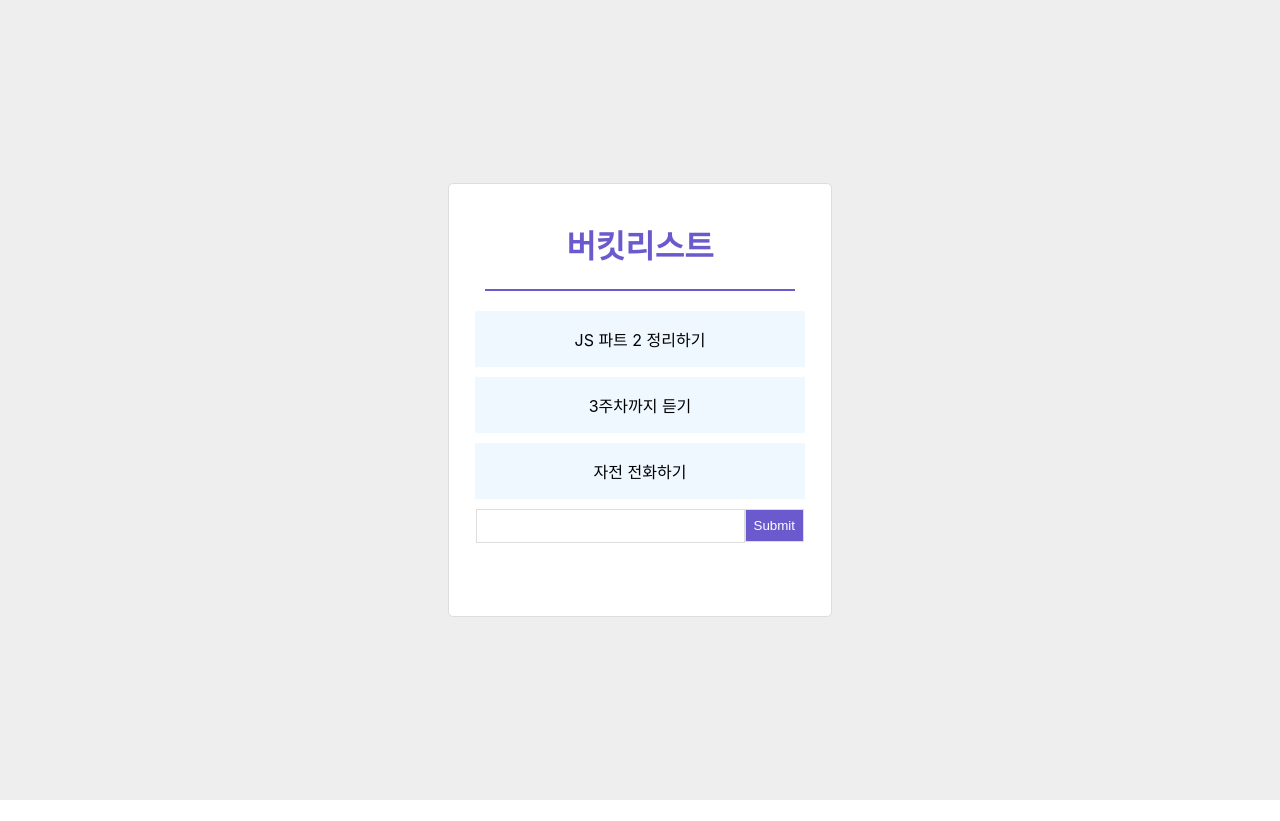
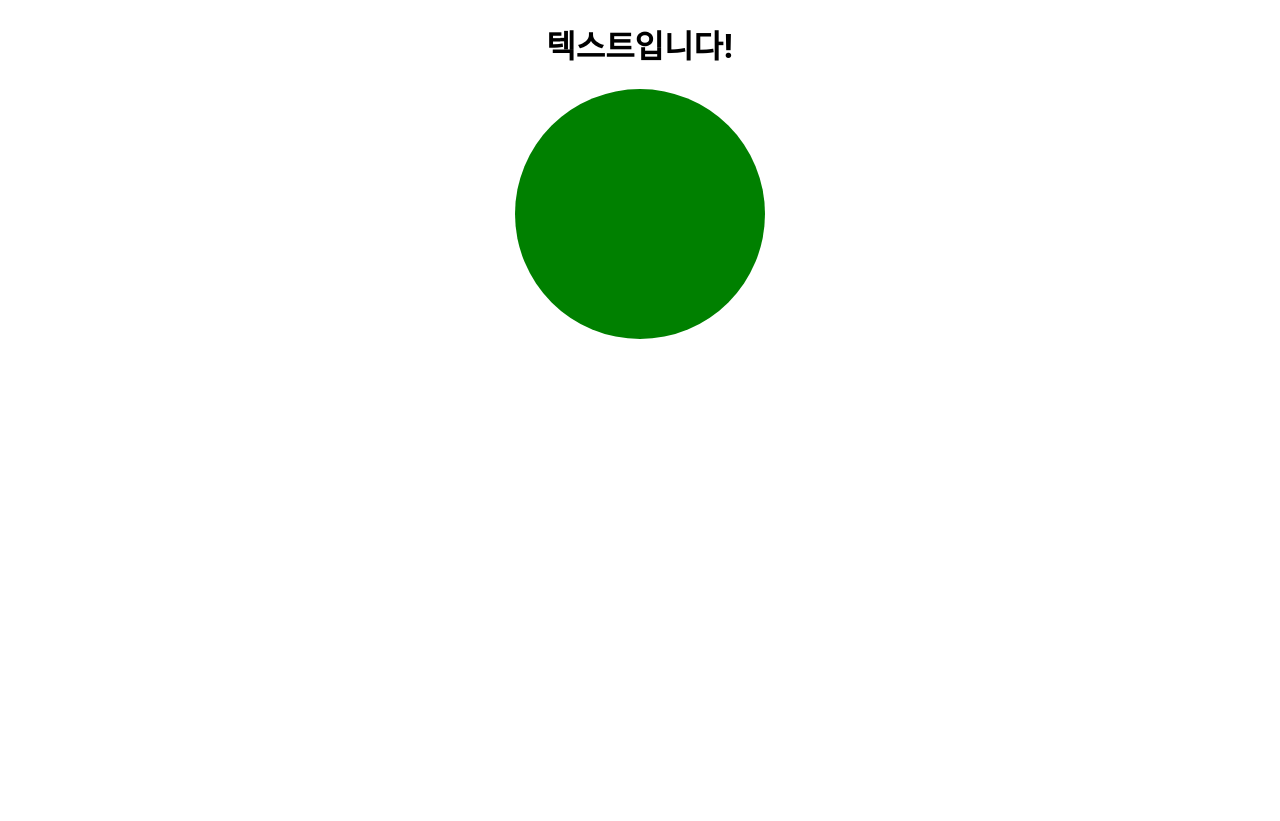
Before and after one commit to ericagong/TodoList, a React (Create React App) app: page / in a window 1280 px wide. Before the commit the page ends 800 px from the top, so only its background shows below. Built offline with nearby package versions, Linux system fonts and the light colour scheme.

Commit message:
addEventListener

```diff
--- a/src/App.js
+++ b/src/App.js
@@ -1,66 +1,115 @@
+import logo from "./logo.svg";
+import "./App.css";
 import React from "react";
-import styled from "styled-components";
-import BucketList from "./BucketList";
-import "./style.css";
+import Text from "./Text";
 
-const App = (props) => {
-  const [list, setList] = React.useState([
-    "JS 파트 2 정리하기",
-    "3주차까지 듣기",
-    "자전 전화하기",
-  ]);
-  const new_todo = React.useRef(null);
+class App extends React.Component {
+  constructor(props) {
+    super(props);
 
-  const addBucket = () => {
-    const new_item = new_todo.current.value;
-    setList([...list, new_item]);
-    new_todo.current.value = "";
+    this.state = {};
+    this.circle = React.createRef(null);
+  }
+
+  componentDidMount() {
+    console.log(this.circle);
+    this.circle.current.addEventListener("mouseover", this.hoverEvent);
+  }
+
+  hoverEvent = (e) => {
+    console.log(e.target); // 이벤트 객체에서 이벤트가 발생한 타겟 가져옴.
+    console.log(this.circle.current);
+    this.circle.current.style.backgroundColor = "red";
   };
 
-  return (
-    <Wrapper>
-      <Container>
-        <BucketList list={list} />
-        <div>
-          <Input ref={new_todo}></Input>
-          <Button onClick={addBucket}>Submit</Button>
-        </div>
-      </Container>
-    </Wrapper>
-  );
-};
+  componentWillUnmount() {
+    this.circle.current.removeEventListener("mouseover", this.hoverEvent);
+  }
 
-const Wrapper = styled.div`
-  background-color: #eee;
-  height: 100vh;
-  width: 100vw;
-  display: flex;
-`;
-
-const Container = styled.div`
-  background-color: #fff;
-  margin: auto;
-  width: 50vw;
-  max-width: 350px;
-  height: 50vh;
-  border: 1px solid #ddd;
-  border-radius: 5px;
-  padding: 16px;
-  text-align: center;
-`;
-
-const Input = styled.input`
-  margin: auto;
-  height: 30px;
-  width: 75%;
-  border: 1px solid #ddd;
-`;
-
-const Button = styled.button`
-  padding: 8px;
-  background-color: slateblue;
-  color: white;
-  border: 1px solid #ddd;
-`;
+  render() {
+    return (
+      <div style={{ width: "100vw", height: "100vh", textAlign: "center" }}>
+        <Text />
+        <div
+          style={{
+            margin: "auto",
+            width: "250px",
+            height: "250px",
+            background: "green",
+            borderRadius: "250px",
+          }}
+          ref={this.circle}
+        ></div>
+      </div>
+    );
+  }
+}
 
 export default App;
+
+// import React from "react";
+// import styled from "styled-components";
+// import BucketList from "./BucketList";
+// import "./style.css";
+
+// const App = (props) => {
+//   const [list, setList] = React.useState([
+//     "JS 파트 2 정리하기",
+//     "3주차까지 듣기",
+//     "자전 전화하기",
+//   ]);
+//   const new_todo = React.useRef(null);
+
+//   const addBucket = () => {
+//     const new_item = new_todo.current.value;
+//     setList([...list, new_item]);
+//     new_todo.current.value = "";
+//   };
+
+//   return (
+//     <Wrapper>
+//       <Container>
+//         <BucketList list={list} />
+//         <div>
+//           <Input ref={new_todo}></Input>
+//           <Button onClick={addBucket}>Submit</Button>
+//         </div>
+//       </Container>
+//     </Wrapper>
+//   );
+// };
+
+// const Wrapper = styled.div`
+//   background-color: #eee;
+//   height: 100vh;
+//   width: 100vw;
+//   display: flex;
+// `;
+
+// const Container = styled.div`
+//   background-color: #fff;
+//   margin: auto;
+//   width: 50vw;
+//   max-width: 350px;
+//   height: 50vh;
+//   border: 1px solid #ddd;
+//   border-radius: 5px;
+//   padding: 16px;
+//   text-align: center;
+// `;
+
+// const Input = styled.input`
+//   margin: auto;
+//   height: 30px;
+//   width: 75%;
+//   border: 1px solid #ddd;
+// `;
+
+// const Button = styled.button`
+//   padding: 8px;
+//   background-color: slateblue;
+//   color: white;
+//   border: 1px solid #ddd;
+// `;
+
+// export default App;
--- /dev/null
+++ b/src/Text.js
@@ -0,0 +1,10 @@
+import React from "react";
+
+const Text = (props) => {
+  const text = React.useRef(null);
+
+  React.useEffect(() => {}, []);
+  return <h1 ref={text}>텍스트입니다!</h1>;
+};
+
+export default Text;
```
